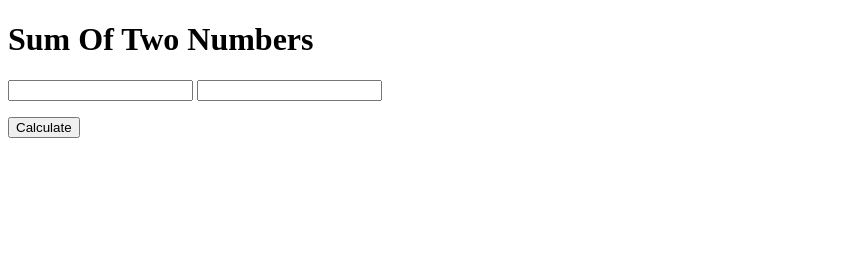
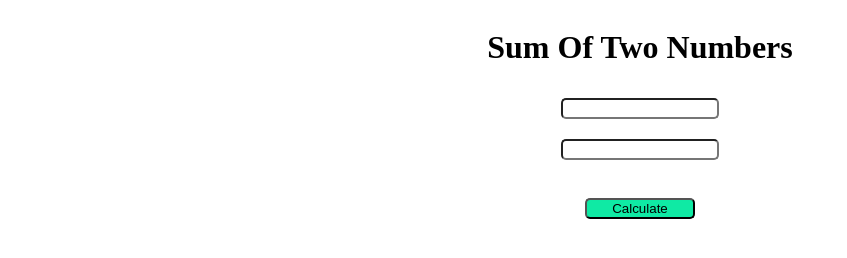
Before and after one commit to nilpatare/matcher.html, a plain HTML site: page index.html in a window 1280 px wide. Shown: the whole page, without its empty margins (0-847 px from the left). Drawn offline with Linux system fonts and the light colour scheme.

Commit message:
added css part

```diff
--- a/index.html
+++ b/index.html
@@ -3,6 +3,35 @@
 <head>
     <title>DOM Manipulation</title>
 </head>
+<style>
+    .container{
+            /* background-color: red; */
+            display:flex;
+            flex-direction: column;
+            justify-content: center;
+            align-items: center;
+        }
+        .input-box{
+            width: 150px;
+            margin: 10px auto;
+            border-radius: 5px;
+        }
+        .heading{
+            text-align: center;
+        }
+        .btn-class{
+            width:110px;
+            margin-top: 28px;
+            border-radius: 5px;
+            background-color: rgb(15, 234, 164);
+        }
+        .text-result{
+            margin: 0;
+            padding:0;
+            font-size:30px;
+        }
+    </style>
+</style>
 <body>
      <!-- <fieldset> -->
     <div class="container">
@@ -12,7 +41,7 @@
 
         <p class="text-result" id="text-result"></p>
         <div>
-            <button type="button" class="btn-action" onclick="calSum()">
+            <button type="button" class="btn-class" onclick="calSum()">
                 Calculate
             </button>
         </div>
```
